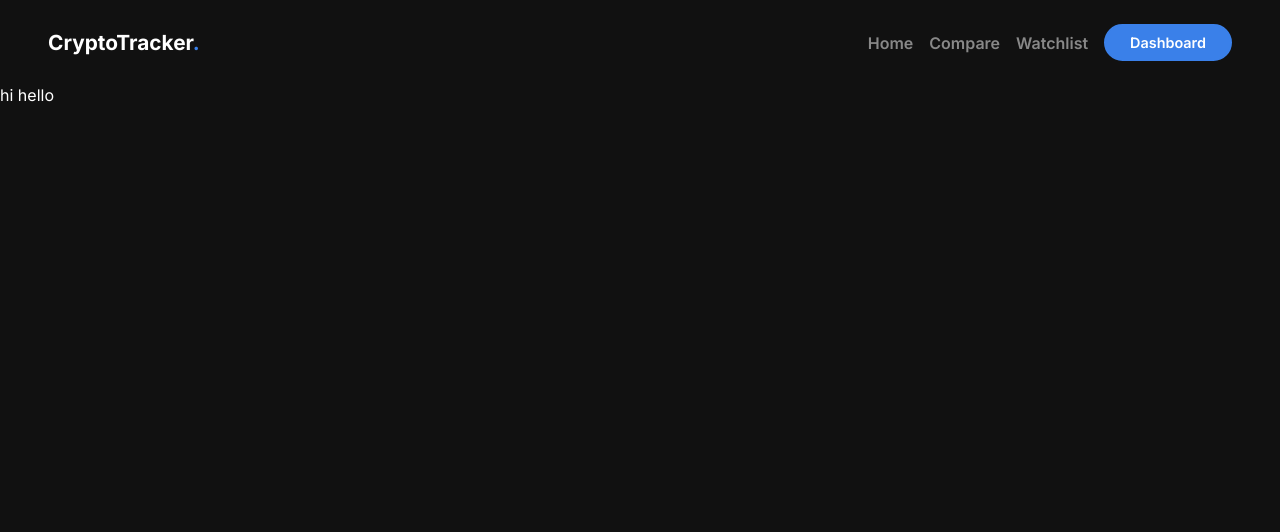
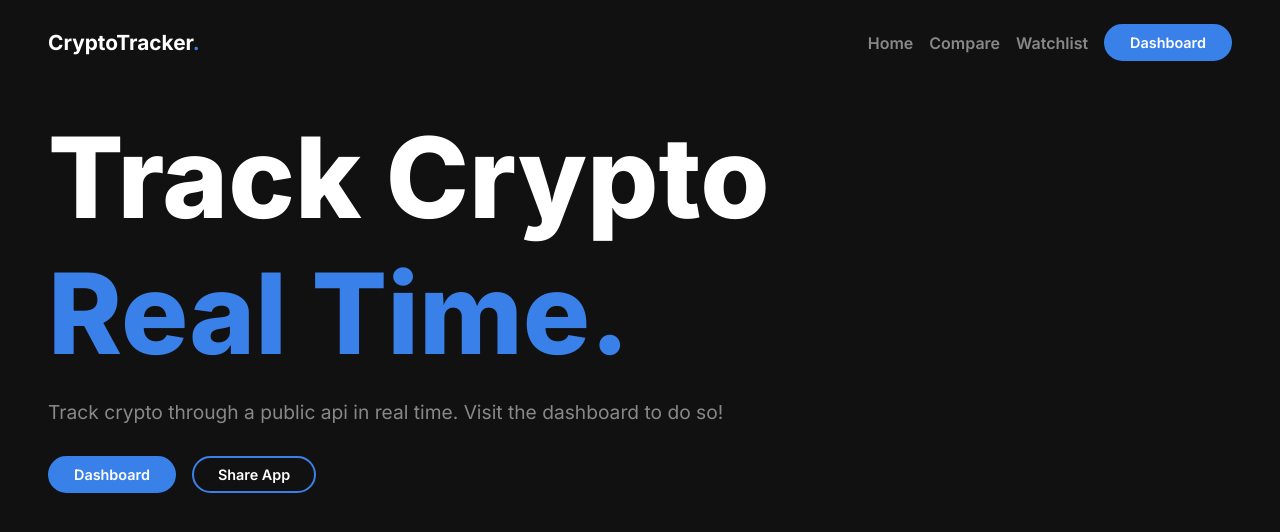
Before and after one commit to AVIVASHISHTA29/crypto-dashboard-dec, a React (Create React App) app: page / in a window 1280 px wide. Shown: the top 532 px of the page. Built offline with nearby package versions, Linux system fonts and the light colour scheme.

Commit message:
landing component start

```diff
--- a/src/App.js
+++ b/src/App.js
@@ -7,7 +7,7 @@ function App() {
   return (
     <div className="App">
       <Header />
-      hi hello
+      <LandingPageComponent />
     </div>
   );
 }
--- a/src/components/Common/Button/styles.css
+++ b/src/components/Common/Button/styles.css
@@ -6,6 +6,7 @@
   border-radius: 3rem;
   cursor: pointer;
   font-weight: 600;
+  width: fit-content;
 }
 
 .btn-div:hover {
@@ -14,6 +15,7 @@
 }
 
 .btn-outlined {
+  width: fit-content;
   padding: 0.5rem 1.5rem;
   font-size: 0.9rem;
   border: 2px solid var(--blue);
--- a/src/components/LandingPage/Intro/index.js
+++ b/src/components/LandingPage/Intro/index.js
@@ -1,7 +1,24 @@
 import React from "react";
-
+import Button from "../../Common/Button/button";
+import "./styles.css";
 function LandingPageComponent() {
-  return <div>LandingPageComponent</div>;
+  return (
+    <div className="landing-wrapper">
+      <div className="landing-left">
+        <h1 className="heading-1">Track Crypto</h1>
+        <h1 className="heading-2">Real Time.</h1>
+        <p className="para">
+          Track crypto through a public api in real time. Visit the dashboard to
+          do so!
+        </p>
+        <div className="btn-flex">
+          <Button text="Dashboard" />
+          <Button text="Share App" outlined={true} />
+        </div>
+      </div>
+      <div className="landing-right"></div>
+    </div>
+  );
 }
 
 export default LandingPageComponent;
--- a/src/components/LandingPage/Intro/styles.css
+++ b/src/components/LandingPage/Intro/styles.css
@@ -0,0 +1,36 @@
+.landing-wrapper {
+  display: flex;
+  align-items: flex-start;
+  justify-content: space-between;
+  padding: 1.5rem 3rem;
+  min-height: 90vh;
+}
+
+.heading-1,
+.heading-2 {
+  font-size: 7rem;
+  margin: 0px;
+  font-weight: 800;
+}
+
+.heading-2 {
+  color: var(--blue);
+}
+
+.heading-1:hover {
+  color: var(--black);
+  -webkit-text-stroke: 3px var(--white);
+  transition: all 0.3s;
+}
+.para {
+  color: var(--grey);
+  font-size: 1.2rem;
+}
+
+.btn-flex {
+  margin-top: 2rem;
+  display: flex;
+  justify-content: flex-start;
+  align-items: center;
+  gap: 1rem;
+}
```
Also changed, not shown: src/assets/gradient.png (added), src/assets/iphone.png (added).
